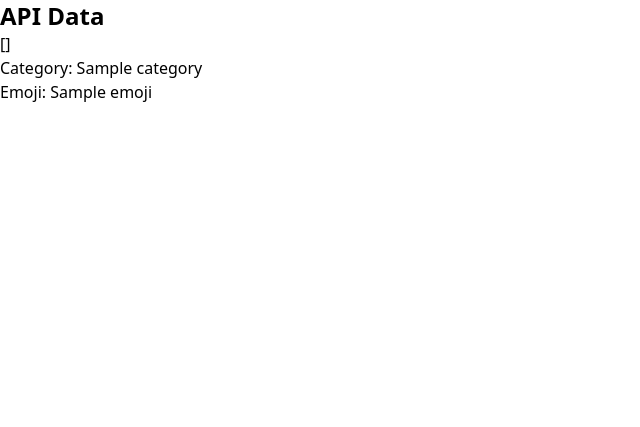
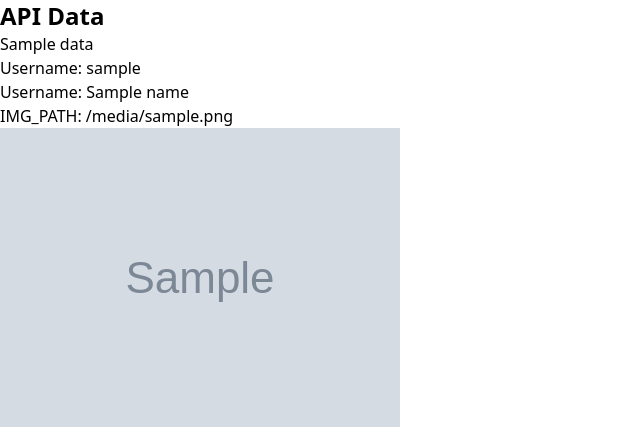
Before and after one commit to nicks-crumpets/FlaskAPIFetching, a Flask app: template templates/data.html in a window 1280 px wide. Shown: the top 427 px of the page, without its empty margins (0-640 px from the left). Run offline with Flask 3, Linux system fonts and the light colour scheme; the template is opened without the code that fills it: most values are stand-ins (such as "Sample title", 1, 10 or a date in 2020); grey boxes marked "Sample" are stand-in pictures.

Commit message:
Changed to now fetch from TMDb, allows you to view details about your own profile

```diff
--- a/app.py
+++ b/app.py
@@ -14,13 +14,36 @@ def home():
 def get_data():
     try:
         # Attempts to get the data from the API link
-        response = requests.get('https://emojihub.yurace.pro/api/random')
+        # https://www.themoviedb.org/u/nickscrumpets
+        # 22548726
+
+        url = "https://api.themoviedb.org/3/account/YOUR_ACCOUNT_ID_HERE"
+
+        headers = {
+            "accept": "application/json",
+            "Authorization": "Bearer PUT_YOUR_API_KEY_HERE"
+        }
+
+        response = requests.get(url, headers=headers)
         response.raise_for_status()
+        data = response.json()
+        username = data['username']
+        name = data['name']
+        img = data['avatar']['tmdb']['avatar_path']
+        #tmdb = data['tmdb']
+        profile_url = "https://media.themoviedb.org/t/p/w300_and_h300_face"
+
+        theimage = profile_url + img
+
+        print(theimage)
+
+
+
+        #response = requests.get('https://api.themoviedb.org/3/movie/latest?api_key=a2aca971ecc30ef8a0cc14d8e1895ab8')
+
         # saves json response into variable
-        data = response.json()
-        category = data['category']
-        unicode_list = data['unicode']
-        emoji = chr(int(unicode_list[0].lstrip('U+'), 16))
+        #data = response.json()
+        #title = data['title']
 
 
 
@@ -33,7 +56,7 @@ def get_data():
         return jsonify({'ERR':f'Other error occurred: {err}'}), 500
 
     # Returns data to the webpage
-    return render_template('data.html', data=data, category=category, emoji=emoji, mimetype='text/html')
+    return render_template('data.html',name=name,img=img,theimage=theimage, username=username, data=data, mimetype='text/html')
 
 # Runs the app
 if __name__ == '__main__':
--- a/templates/data.html
+++ b/templates/data.html
@@ -7,9 +7,14 @@
     <script src="https://cdn.jsdelivr.net/npm/@tailwindcss/browser@4"></script>
 </head>
 <body>
+
     <h1 class = "font-sans text-2xl font-bold">API Data</h1>
-    <pre class = "font-sans">{{ data | tojson }}</pre>
-    <pre class = "font-sans">Category: {{ category }}</pre>
-    <pre class = "font-sans">Emoji: {{ emoji }}</pre>
+    <pre class = "font-sans">{{ data }}</pre>
+    <pre class = "font-sans">Username: {{ username }}</pre>
+    <pre class = "font-sans">Username: {{ name }}</pre>
+    <pre class = "font-sans">IMG_PATH: {{ img }}</pre>
+    <img src="{{ theimage }}">
+
+
 </body>
 </html>
```
Also changed, not shown: test.py (added, +12 -0 lines), templates/main.css (added).
